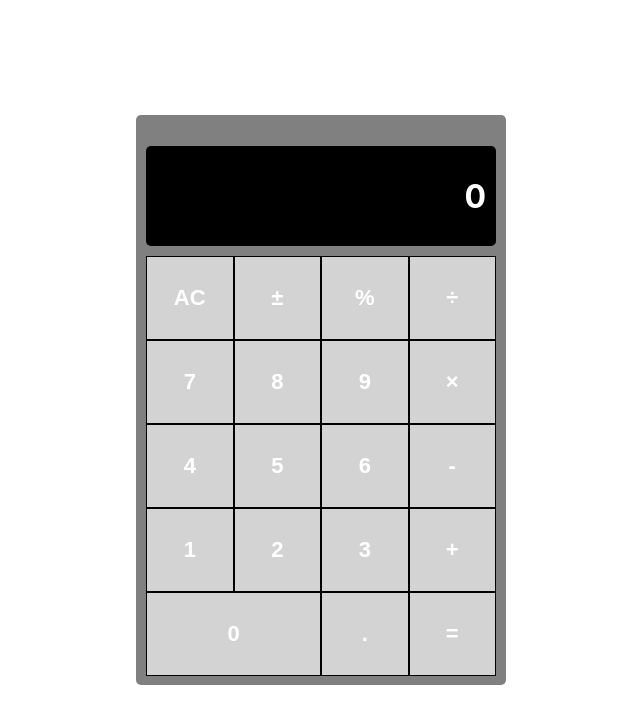
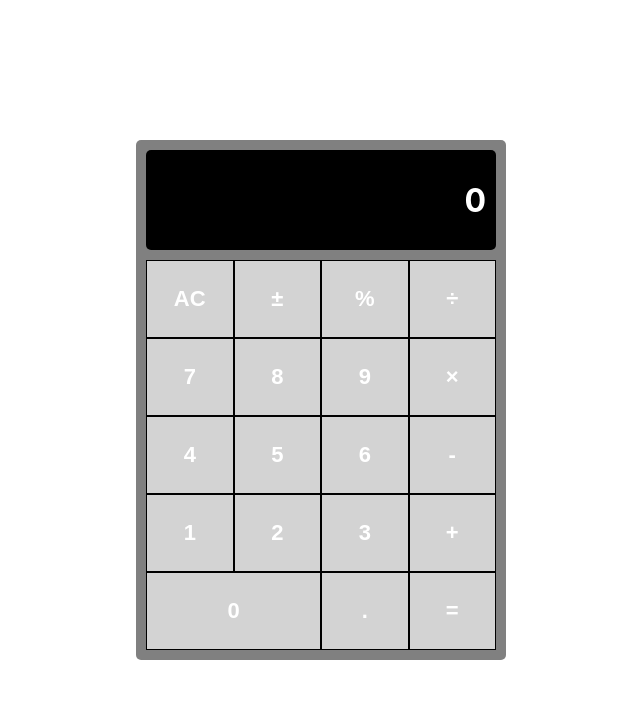
Before and after one commit to emilyaikens/React-Calculator, a React (Create React App) app in the folder calculator/: page / in a window 1280 px wide. Shown: the top 724 px of the page, without its empty margins (319-959 px from the left). Built offline with nearby package versions, Linux system fonts and the light colour scheme.

Commit message:
calculator is now more squat

```diff
--- a/calculator/src/Body.css
+++ b/calculator/src/Body.css
@@ -1,6 +1,6 @@
 .body {
     width: 350px;
-    height: 550px;
+    height: 500px;
     padding: 10px;
     border-radius: 5px;
     background-color: grey;
--- a/calculator/src/ButtonContainer.css
+++ b/calculator/src/ButtonContainer.css
@@ -1,6 +1,6 @@
 .button-container {
     width: 100%;
-    height: 420px;
+    height: 390px;
     display: grid;
     grid-template-columns: repeat(4, 1fr);
     grid-template-rows: repeat(5, 1fr);
--- a/calculator/src/Display.css
+++ b/calculator/src/Display.css
@@ -2,6 +2,7 @@
     height: 100px;
     width: 100%;
     margin-bottom: 10px;
+    margin-top: 0px;
     padding: 0 10px;
     background-color: black;
     border-radius: 5px;
```
